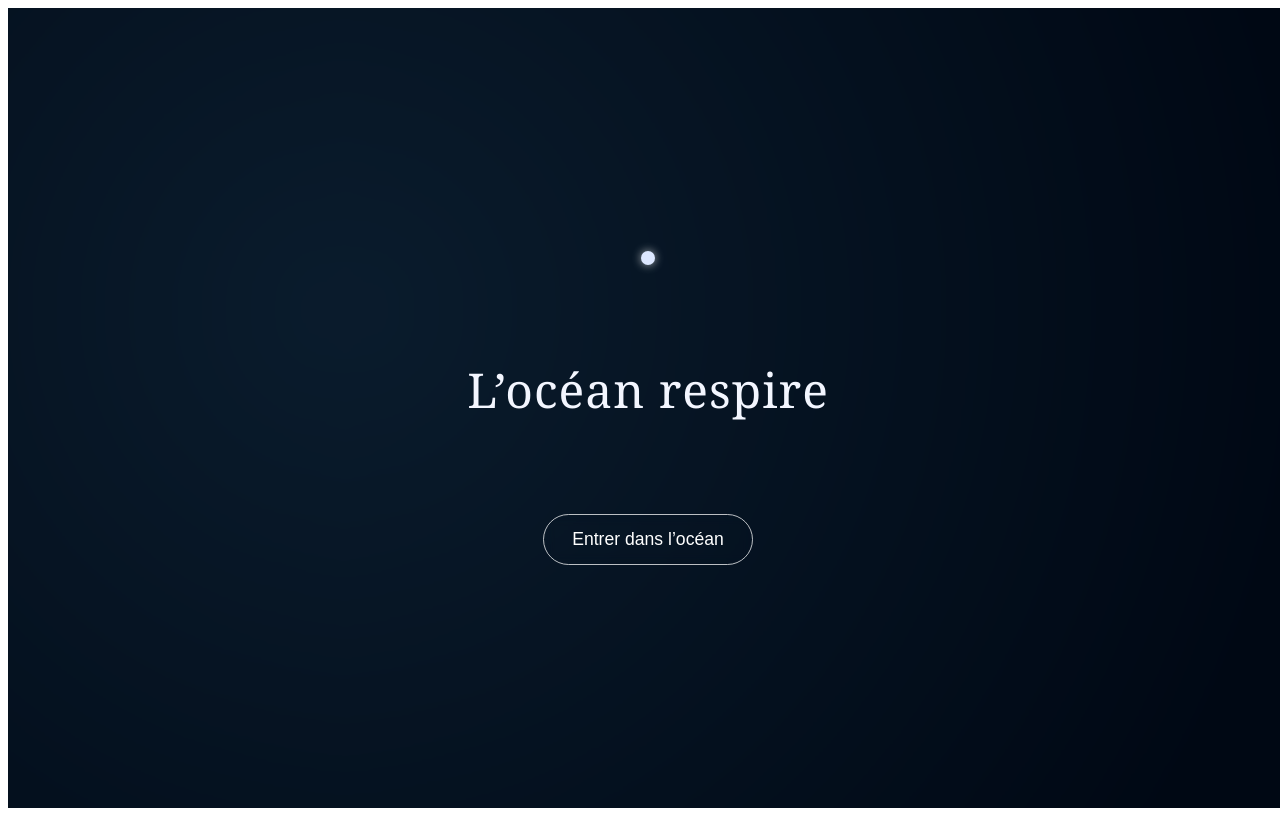
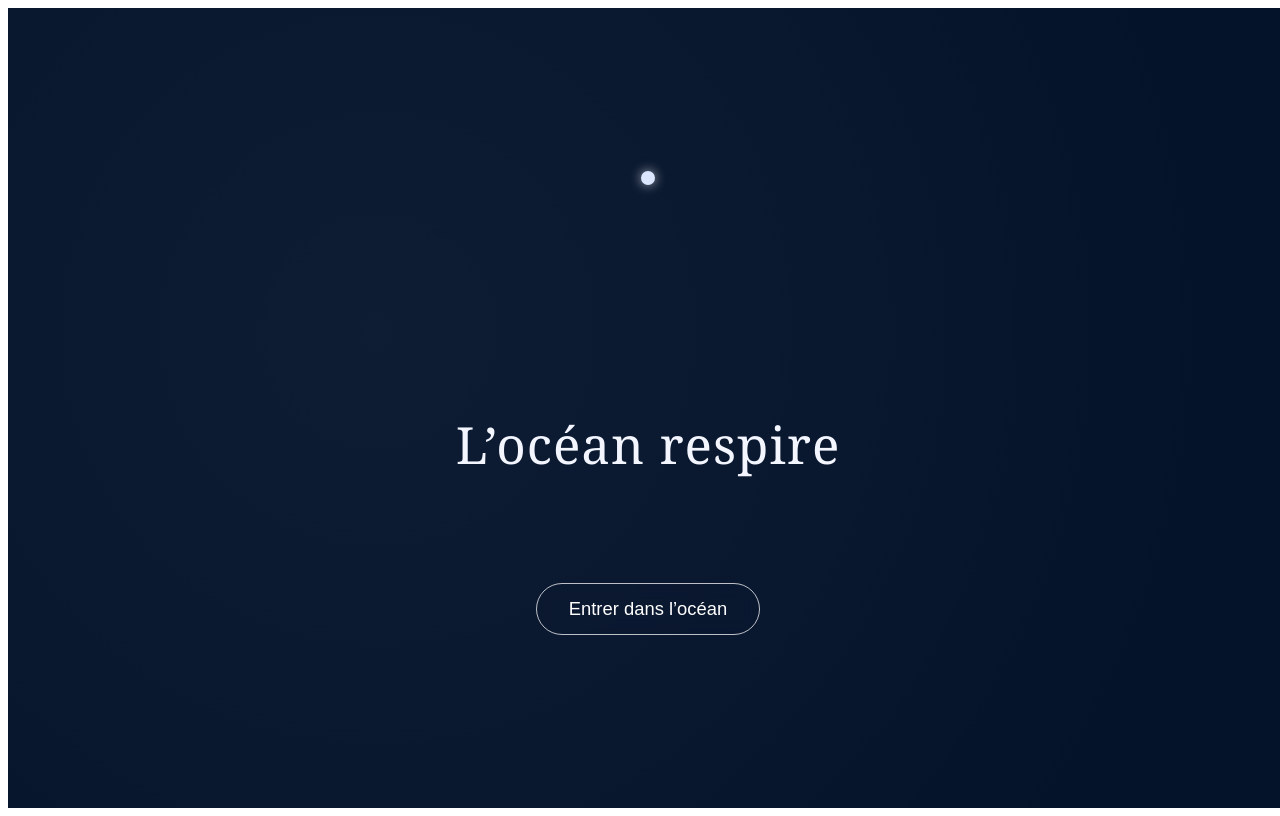
Before and after one commit to laurelaute-max/atlantic-ink-light, a Next.js app: page / in a window 1280 px wide. Built offline with nearby package versions, Linux system fonts and the light colour scheme.

Commit message:
Update page.js and global.css

```diff
--- a/app/global.css
+++ b/app/global.css
@@ -1,4 +1,5 @@
-/* Fullscreen layout */
+/* === GLOBAL LANDING PAGE STYLES === */
+
 .landing-container {
   position: relative;
   width: 100vw;
@@ -11,35 +12,47 @@
   font-family: "Georgia", serif;
 }
 
-/* Oceanic moving gradient */
+/* Ocean breathing gradient */
 .ocean-bg {
   position: absolute;
   inset: 0;
-  background: radial-gradient(circle at 30% 40%, #0a1c2d, #000814 80%);
+  background: radial-gradient(circle at 30% 40%, #0a1c2d, #001224 80%);
   animation: drift 12s ease-in-out infinite alternate;
-  filter: blur(20px);
+  filter: blur(30px);
   z-index: -1;
 }
 
+/* breathing-like animation */
 @keyframes drift {
-  0% { transform: scale(1.1) translate(0, -20px); }
-  100% { transform: scale(1.3) translate(0, 20px); }
+  0% {
+    transform: scale(1.05) translate(-10px, -25px);
+    filter: hue-rotate(0deg) brightness(1);
+  }
+  50% {
+    transform: scale(1.1) translate(10px, 10px);
+    filter: hue-rotate(10deg) brightness(1.1);
+  }
+  100% {
+    transform: scale(1.15) translate(0, 20px);
+    filter: hue-rotate(0deg) brightness(1);
+  }
 }
 
-/* Drop */
+/* Falling drop */
 .drop {
   width: 14px;
   height: 14px;
   background: #dce7ff;
   border-radius: 50%;
-  box-shadow: 0 0 10px #ffffffaa;
+  box-shadow: 0 0 12px #ffffffaa;
+  margin-bottom: 100px;
 }
 
-/* Ripple */
+/* Ripple effect */
 .ripple {
   position: absolute;
-  width: 20px;
-  height: 20px;
+  width: 22px;
+  height: 22px;
   border: 2px solid #4cc9ff;
   border-radius: 50%;
   pointer-events: none;
@@ -47,34 +60,34 @@
   transform: translateY(-50%);
 }
 
-/* Typography */
+/* Title block */
 .title-block {
-  margin-top: 60px;
+  margin-top: 80px;
   text-align: center;
 }
 
 .title {
   color: #f3f6ff;
-  font-size: 3rem;
+  font-size: 3.2rem;
   font-weight: 300;
   letter-spacing: 1px;
 }
 
 /* Button */
 .enter-button {
-  margin-top: 60px;
-  padding: 14px 28px;
+  margin-top: 70px;
+  padding: 14px 32px;
   background: transparent;
   border: 1px solid #ffffffbb;
   color: #ffffff;
-  border-radius: 30px;
-  font-size: 1.1rem;
-  backdrop-filter: blur(6px);
+  border-radius: 40px;
+  font-size: 1.15rem;
+  backdrop-filter: blur(8px);
   cursor: pointer;
   transition: 0.3s ease;
 }
 
 .enter-button:hover {
   background: rgba(255, 255, 255, 0.12);
-  box-shadow: 0 0 12px #4cc9ff88;
+  box-shadow: 0 0 14px #4cc9ff88;
 }
--- a/app/page.js
+++ b/app/page.js
@@ -1,4 +1,5 @@
 "use client";
+
 import { useState, useEffect } from "react";
 import { motion } from "framer-motion";
 import "./global.css";
@@ -7,30 +8,30 @@ export default function Home() {
   const [showButton, setShowButton] = useState(false);
 
   useEffect(() => {
-    const timer = setTimeout(() => setShowButton(true), 1800);
+    const timer = setTimeout(() => setShowButton(true), 2200);
     return () => clearTimeout(timer);
   }, []);
 
   return (
     <main className="landing-container">
 
-      {/* Animated oceanic gradient */}
+      {/* Oceanic animated gradient */}
       <div className="ocean-bg" />
 
       {/* Falling drop */}
       <motion.div
         className="drop"
-        initial={{ y: -200, opacity: 0 }}
-        animate={{ y: 0, opacity: 1 }}
-        transition={{ duration: 1.2, ease: "easeOut" }}
+        initial={{ y: -120, opacity: 0 }}
+        animate={{ y: -10, opacity: 1 }}
+        transition={{ duration: 1.4, ease: "easeOut" }}
       />
 
-      {/* Ripple after impact */}
+      {/* Ripple expanding slowly */}
       <motion.div
         className="ripple"
-        initial={{ scale: 0, opacity: 0.6 }}
-        animate={{ scale: 6, opacity: 0 }}
-        transition={{ duration: 1.6, ease: "easeOut" }}
+        initial={{ scale: 0, opacity: 0.5 }}
+        animate={{ scale: 14, opacity: 0 }}
+        transition={{ duration: 2.8, ease: "easeOut" }}
       />
 
       {/* Title */}
@@ -38,13 +39,13 @@ export default function Home() {
         <h1 className="title">L’océan respire</h1>
       </div>
 
-      {/* Button appearing after impact */}
+      {/* Button appears slowly after impact */}
       {showButton && (
         <motion.button
           className="enter-button"
           initial={{ opacity: 0, y: 20 }}
           animate={{ opacity: 1, y: 0 }}
-          transition={{ duration: 0.8 }}
+          transition={{ duration: 1 }}
           onClick={() => (window.location.href = "/map")}
         >
           Entrer dans l’océan
```
